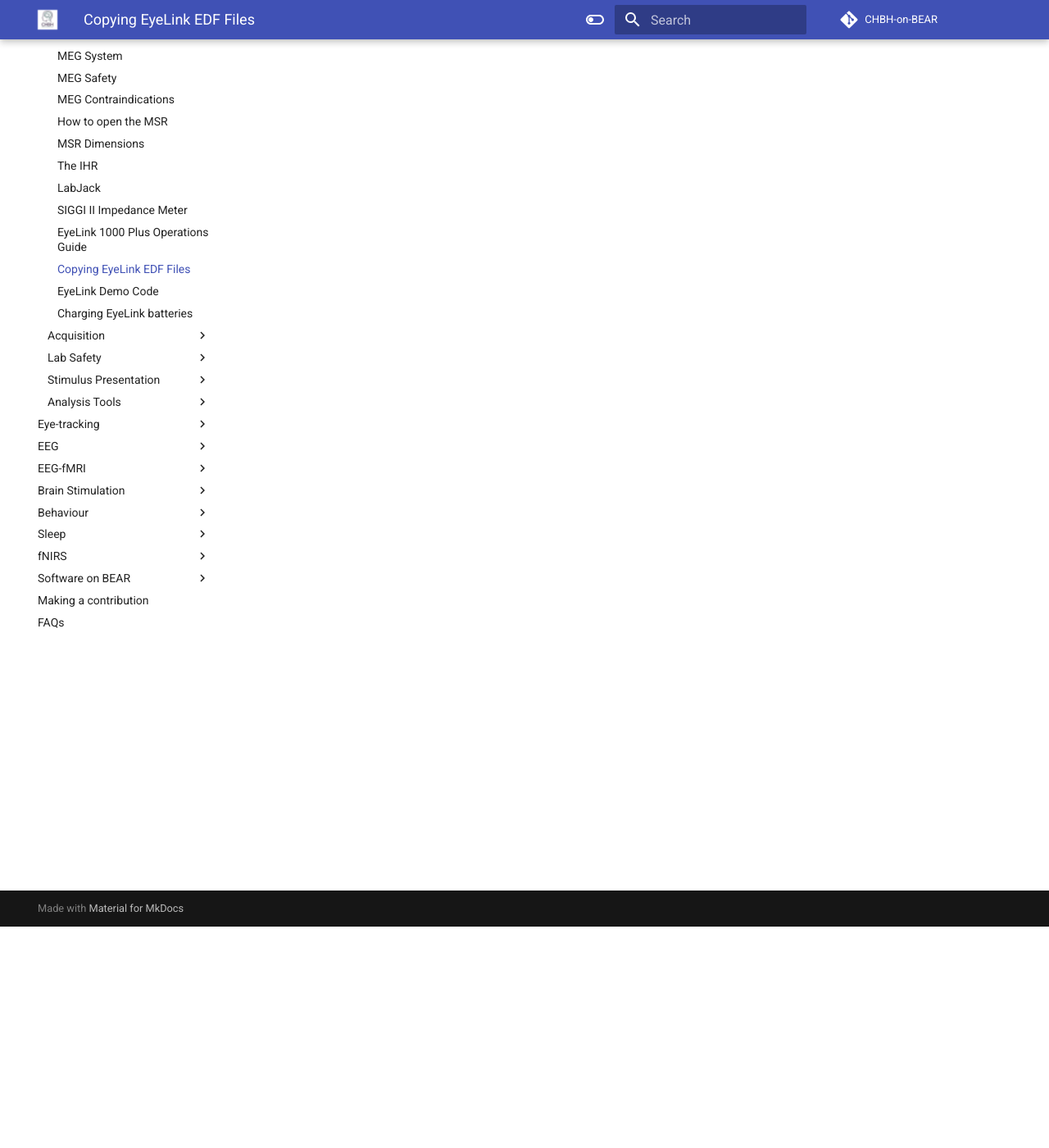
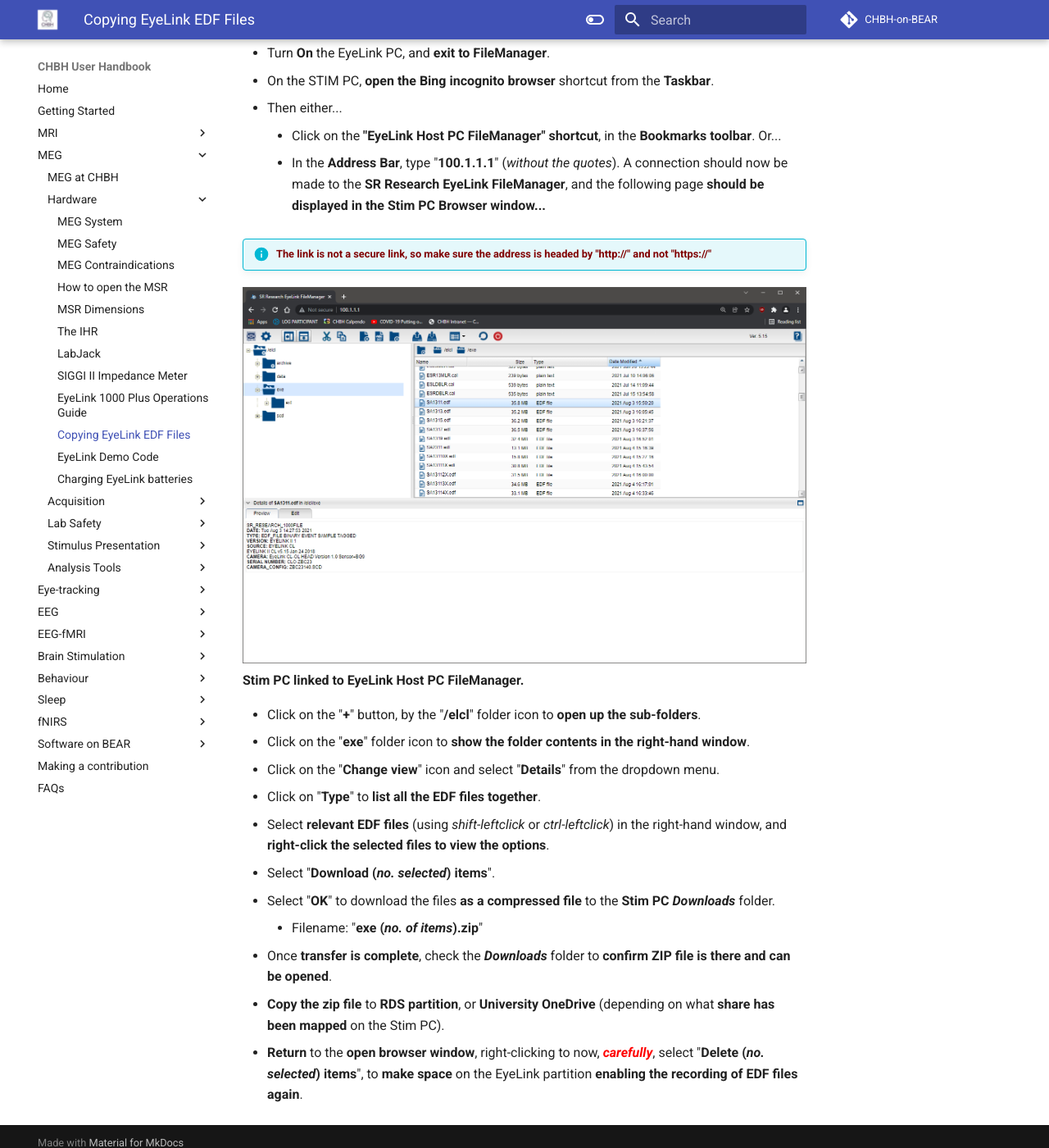
Before and after one commit to chbh-opensource/chbh-on-bear, an MkDocs documentation site: the page built from docs/meg/acquisition/copying_edf_files.md, in a window 1280 px wide and 1400 px high, scrolled down 270 px. Shown: the whole window at 82% size. Built offline with MkDocs 1.6.1 and Material for MkDocs 9.7.7, drawn with Linux system fonts in a browser that asks for light colours; comment, search, counter and statistics services are not loaded; some of the changed text lies outside the part shown.

Commit message:
Created Copying EDF Files repo

```diff
--- a/docs/meg/acquisition/copying_edf_files.md
+++ b/docs/meg/acquisition/copying_edf_files.md
@@ -1 +1,29 @@
 # Copying EyeLink EDF files
+
+**<span style="color:red">Ideally leave for MEG Support to do , but ...</span>**
+
+If there is a need to copy off EyeLink EDF files from **/elcl/exe** - **<span style="color:blue"> e.g. because the EyeLink partition is almost full (TRACK may/will not start if the partition is full!)</span>**
+
+- Make sure the **Stim PC** is **On** and **Logged in**.
+- Turn **On** the EyeLink PC, and **exit to FileManager**.
+- On the STIM PC, **open the Bing incognito browser** shortcut from the **Taskbar**.
+- Then either...
+	- Click on the **"EyeLink Host PC FileManager" shortcut**, in the **Bookmarks toolbar**. Or...
+	- In the **Address Bar**, type "**100.1.1.1**" (*without the quotes*). A connection should now be made to the **SR Research EyeLink FileManager**, and the following page **should be displayed in the Stim PC Browser window...**
+
+!!! Info "**<span style="color:maroon"> The link is not a secure link, so make sure the address is headed by "http://" and not "https://"</span>**"
+
+![Browser Linked to EyeLink Host PC](../../images/meg/Browser_linked_to_EyeLink_Host.png)
+**Stim PC linked to EyeLink Host PC FileManager.**
+
+- Click on the "**+**" button, by the "**/elcl**" folder icon to **open up the sub-folders**.
+- Click on the "**exe**" folder icon to **show the folder contents in the right-hand window**.
+- Click on the "**Change view**" icon and select "**Details**" from the dropdown menu.
+- Click on "**Type**" to **list all the EDF files together**.
+- Select **relevant EDF files** (using *shift-leftclick* or *ctrl-leftclick*) in the right-hand window, and **right-click the selected files to view the options**.
+- Select "**Download (*no. selected*) items**".
+- Select "**OK**" to download the files **as a compressed file** to the **Stim PC *Downloads*** folder.
+	- Filename: "**exe (*no. of items*).zip**"
+- Once **transfer is complete**, check the ***Downloads*** folder to **confirm ZIP file is there and can be opened**.
+- **Copy the zip file** to **RDS partition**, or **University OneDrive** (depending on what **share has been mapped** on the Stim PC).
+- **Return** to the **open browser window**, right-clicking to now, ***<span style="color:red">carefully</span>***, select "**Delete (*no. selected*) items**", to **make space** on the EyeLink partition **enabling the recording of EDF files again**.
```
Also changed, not shown: docs/images/meg/Browser_linked_to_EyeLink_Host.png (added).
